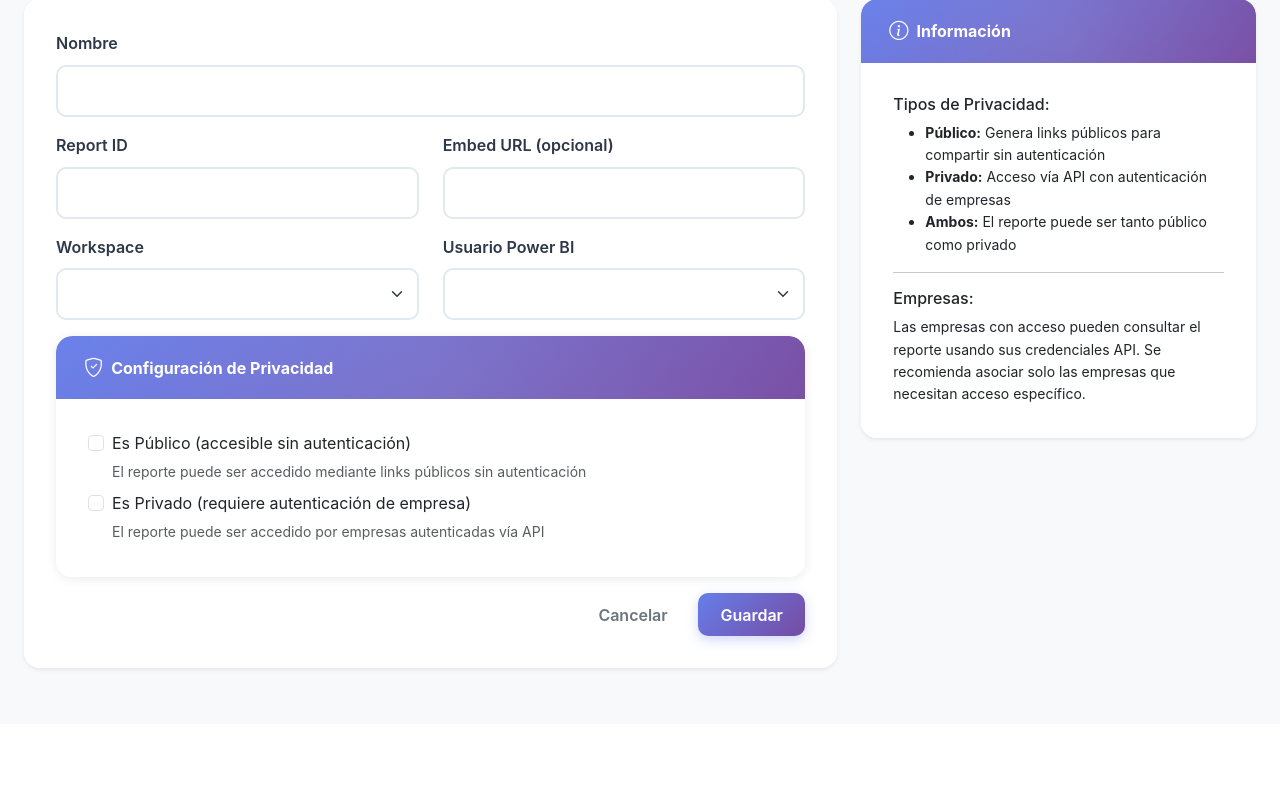
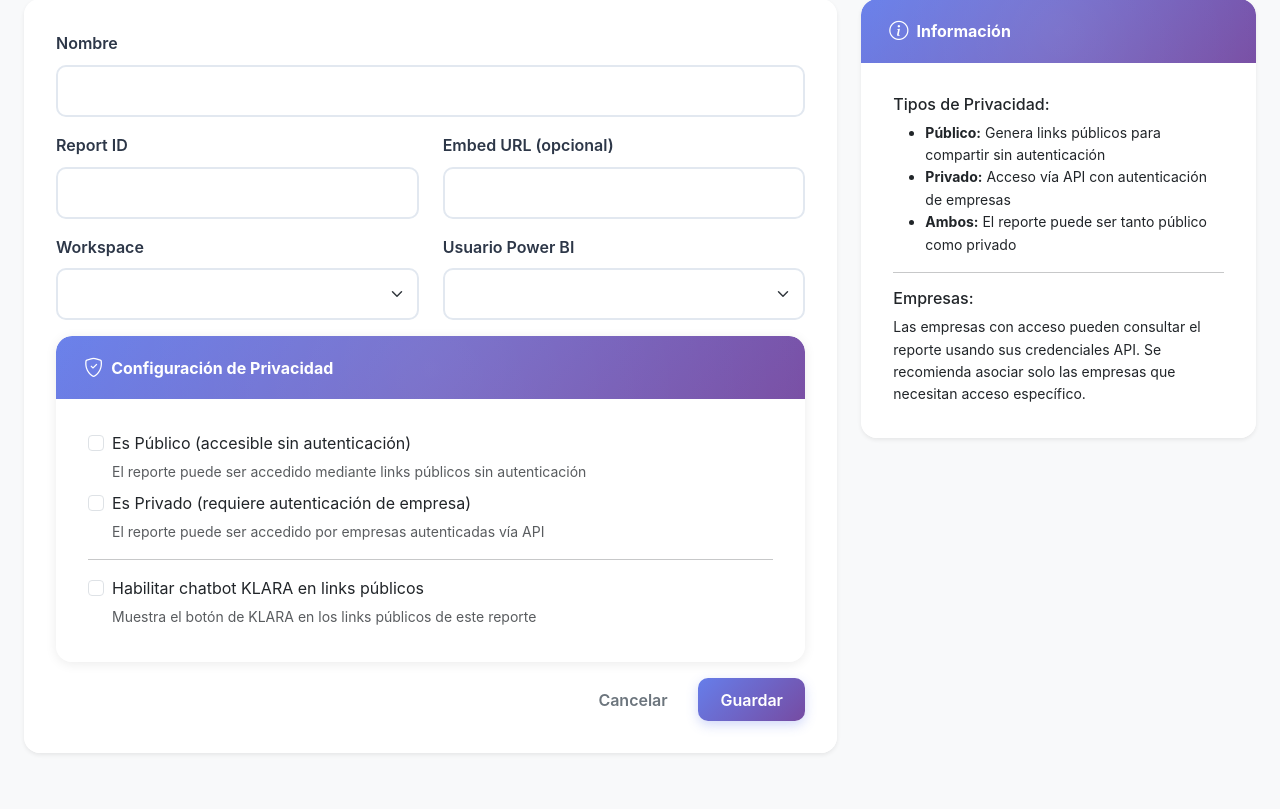
Before and after one commit to gonzalocandia92/powerbi-flask-embed, a Flask app: page /reports/new in a window 1280 px wide. Shown: the part 170-979 px from the top of the page. Before the commit the page ends 841 px from the top, so only its background shows below. Run offline with Flask 2, Linux system fonts and the light colour scheme; the visitor is signed in with stand-in values (Sample User, id 1); data comes from the database, SQL or seed files in the repository; data that the repository does not hold is empty; parts of the project's set-up code (start-up, migrations or seed data) failed here and were passed over; some libraries are stand-ins or nearby versions.

Commit message:
Add Klara toggle in report/edit
Co-Authored-By: Claude Sonnet 4.6 <noreply@anthropic.com>

```diff
--- a/app/forms.py
+++ b/app/forms.py
@@ -52,6 +52,7 @@ class ReportForm(FlaskForm):
     usuario_pbi = SelectField("Usuario Power BI", coerce=int, validators=[DataRequired()])
     es_publico = BooleanField("Es Público (accesible sin autenticación)")
     es_privado = BooleanField("Es Privado (requiere autenticación de empresa)")
+    chatbot_enabled = BooleanField("Habilitar chatbot KLARA en links públicos")
     empresas = SelectMultipleField("Empresas Asociadas", coerce=int, validators=[])
     submit = SubmitField("Guardar")
 
--- a/app/routes/reports.py
+++ b/app/routes/reports.py
@@ -137,6 +137,7 @@ def edit(report_id):
         report.usuario_pbi_id = form.usuario_pbi.data
         report.es_publico = es_publico
         report.es_privado = es_privado
+        report.chatbot_enabled = form.chatbot_enabled.data
 
         # Update empresa associations
         selected_empresa_ids = request.form.getlist('empresas')
--- a/app/templates/reports/form.html
+++ b/app/templates/reports/form.html
@@ -88,6 +88,14 @@
                   {{ form.es_privado.label(class="form-check-label") }}
                   <div class="form-text">El reporte puede ser accedido por empresas autenticadas vía API</div>
                 </div>
+
+                <hr class="my-3">
+
+                <div class="form-check">
+                  {{ form.chatbot_enabled(class="form-check-input") }}
+                  {{ form.chatbot_enabled.label(class="form-check-label") }}
+                  <div class="form-text">Muestra el botón de KLARA en los links públicos de este reporte</div>
+                </div>
               </div>
             </div>
 
```
